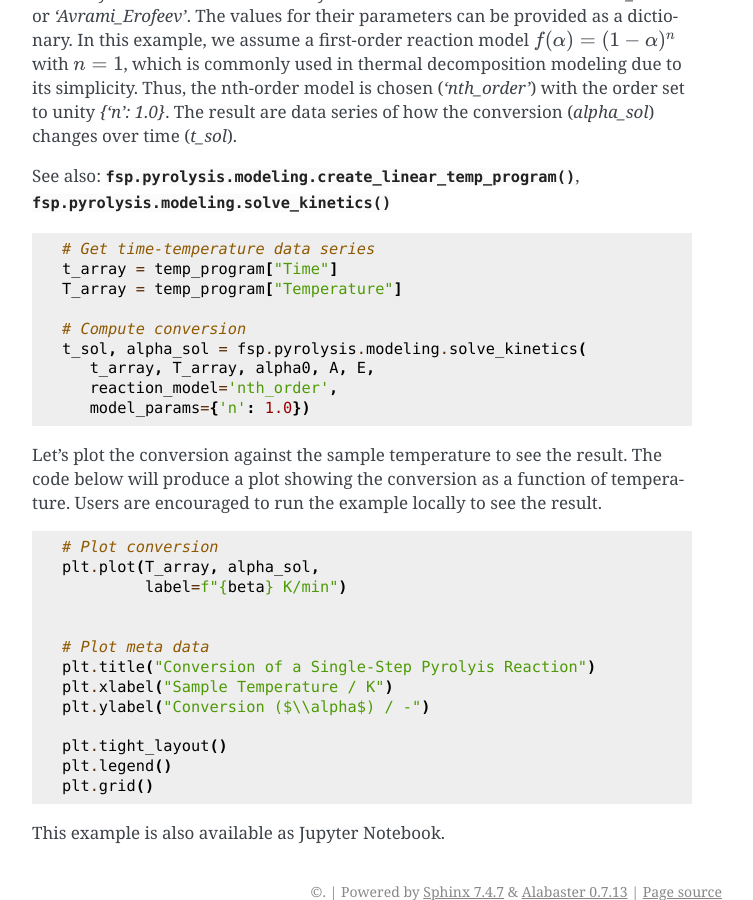
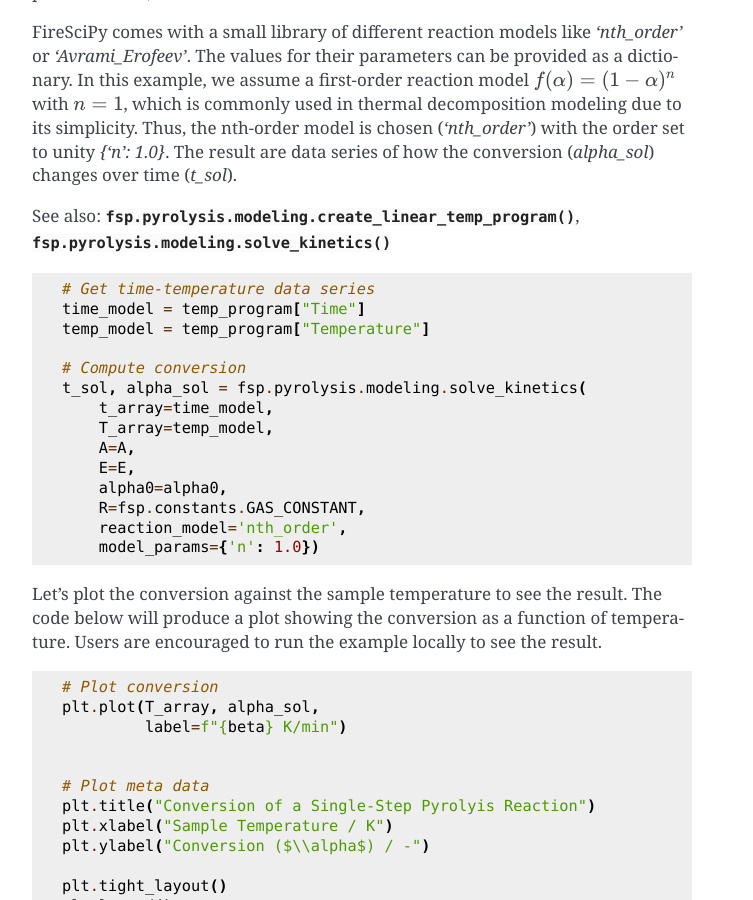
Before and after one commit to FireDynamics/FireSciPy, a Sphinx documentation site: the page built from docs/tutorials/pyrolysis/single_step_modeling.rst, in a window 1280 px wide and 900 px high, scrolled down 2489 px. Shown: the whole window, without its empty margins (388-1141 px from the left). Built offline with Sphinx 7.4.7, drawn with Linux system fonts in a browser that asks for light colours.

Commit message:
Tutorial pages corrected.

```diff
--- a/docs/tutorials/pyrolysis/single_step_modeling.rst
+++ b/docs/tutorials/pyrolysis/single_step_modeling.rst
@@ -99,14 +101,19 @@ See also: :func:`fsp.pyrolysis.modeling.create_linear_temp_program`, :func:`fsp.
 .. code-block:: python
 
     # Get time-temperature data series
-    t_array = temp_program["Time"]
-    T_array = temp_program["Temperature"]
+    time_model = temp_program["Time"]
+    temp_model = temp_program["Temperature"]
 
     # Compute conversion
     t_sol, alpha_sol = fsp.pyrolysis.modeling.solve_kinetics(
-       t_array, T_array, alpha0, A, E,
-       reaction_model='nth_order',
-       model_params={'n': 1.0})
+        t_array=time_model,
+        T_array=temp_model,
+        A=A,
+        E=E,
+        alpha0=alpha0,
+        R=fsp.constants.GAS_CONSTANT,
+        reaction_model='nth_order',
+        model_params={'n': 1.0})
 
 
 Let's plot the conversion against the sample temperature to see the result. The code below will produce a plot showing the conversion as a function of temperature. Users are encouraged to run the example locally to see the result.
```
Also changed, not shown: other parts of docs/tutorials/pyrolysis/single_step_modeling.rst (+2 -0 lines), docs/tutorials/pyrolysis/mock_kinetics_computation.rst (+33 -15 lines).
